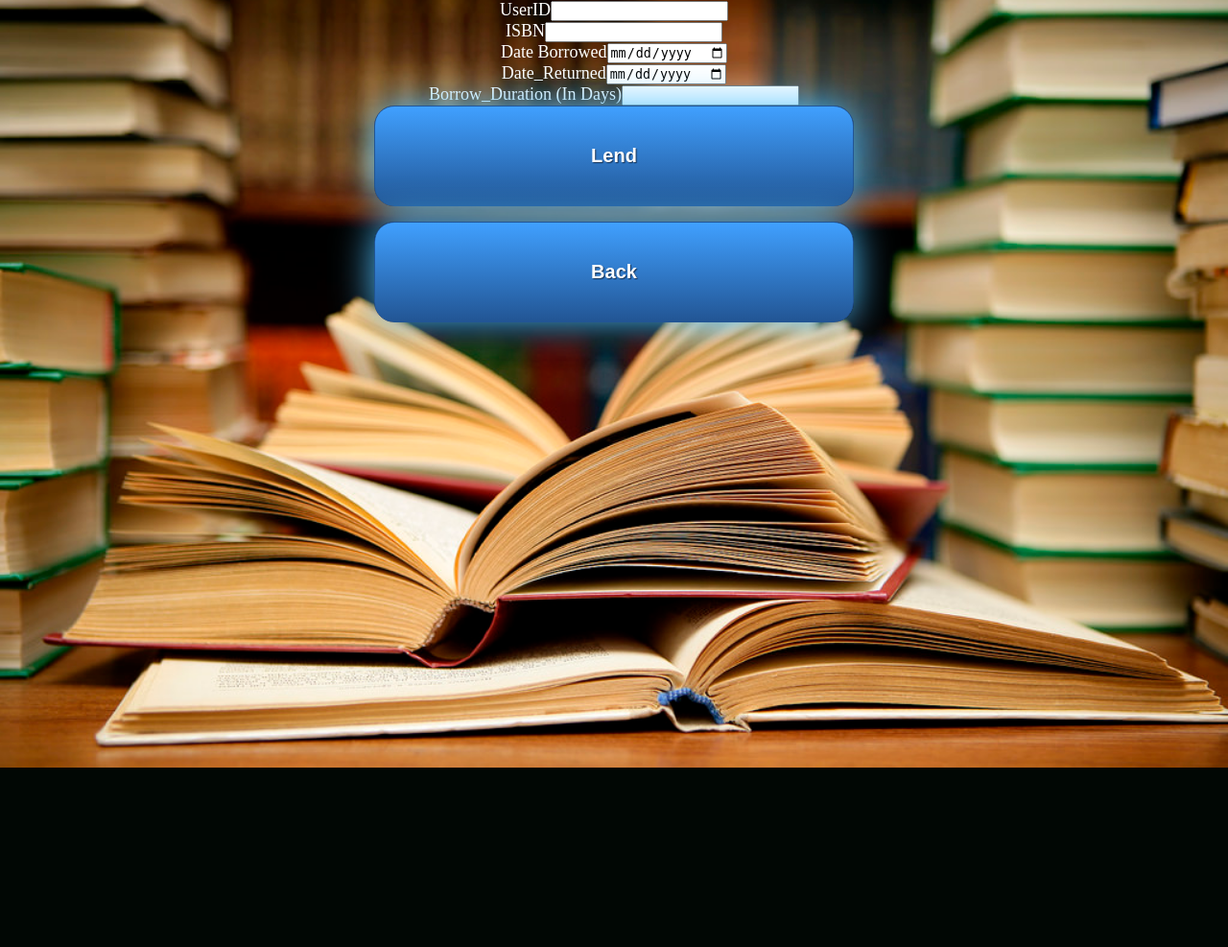
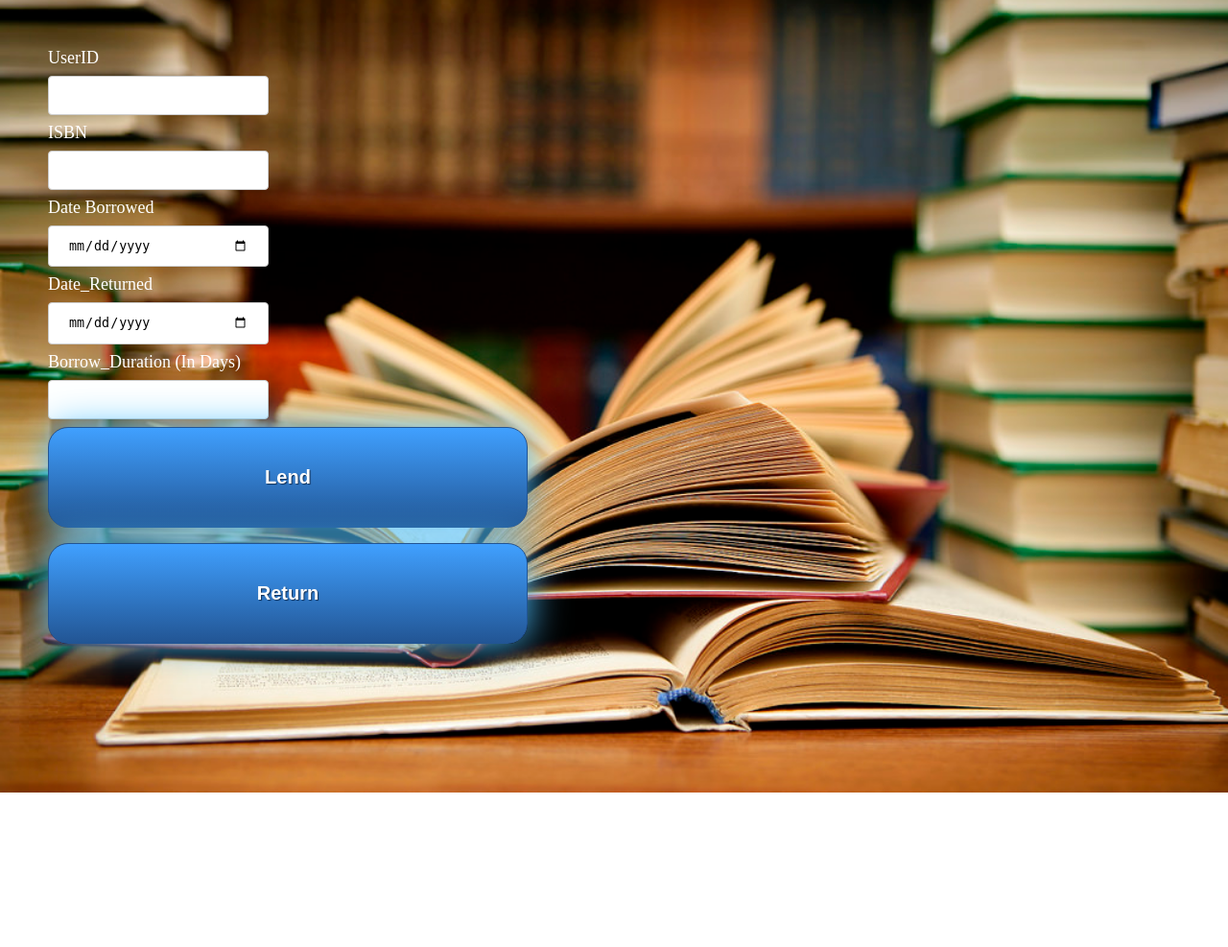
Before and after one commit to eddyxq/471, a PHP site: page /lendbook.php in a window 1280 px wide. Shown: the whole page at 96% size. Before the commit the page ends 800 px from the top, so only its background shows below. Run offline with PHP 8.4, Linux system fonts and the light colour scheme.

Commit message:
added css to lend and return book

```diff
--- a/webserver/lendbook.php
+++ b/webserver/lendbook.php
@@ -1,7 +1,81 @@
 <html>
 	<link rel="stylesheet" type="text/css" href="main.css">
+	<style>
+	input[type=text], select {
+	  width: 100%;
+	  padding: 12px 20px;
+	  margin: 8px 0;
+	  display: inline-block;
+	  border: 1px solid #ccc;
+	  border-radius: 4px;
+	  box-sizing: border-box;
+	}
+
+	input[type=date], select {
+	  width: 100%;
+	  padding: 12px 20px;
+	  margin: 8px 0;
+	  display: inline-block;
+	  border: 1px solid #ccc;
+	  border-radius: 4px;
+	  box-sizing: border-box;
+	}
+
+	input[type=number], select {
+	  width: 100%;
+	  padding: 12px 20px;
+	  margin: 8px 0;
+	  display: inline-block;
+	  border: 1px solid #ccc;
+	  border-radius: 4px;
+	  box-sizing: border-box;
+	}
+
+	input[type=submit] {
+	 width: 500px;
+		display: inline-block;
+		text-align: center;
+		vertical-align: middle;
+		padding: 40px 80px;
+		border: 1px solid #225594;
+		border-radius: 21px;
+		background: #40a0ff;
+		background: -webkit-gradient(linear, left top, left bottom, from(#40a0ff), to(#225594));
+		background: -moz-linear-gradient(top, #40a0ff, #225594);
+		background: linear-gradient(to bottom, #40a0ff, #225594);
+		-webkit-box-shadow: #4dc0ff 0px 0px 40px 0px;
+		-moz-box-shadow: #4dc0ff 0px 0px 40px 0px;
+		box-shadow: #4dc0ff 0px 0px 40px 0px;
+		text-shadow: #143257 1px 1px 1px;
+		font: normal normal bold 20px arial;
+		color: #ffffff;
+		text-decoration: none;
+	}
+
+	input[type=submit]:hover,
+	input[type=submit]:focus {
+		border: 1px solid ##a48d88;
+		background: #ffdcd4;
+		background: -webkit-gradient(linear, left top, left bottom, from(#ffdcd4), to(#9d8883));
+		background: -moz-linear-gradient(top, #ffdcd4, #9d8883);
+		background: linear-gradient(to bottom, #ffdcd4, #9d8883);
+		color: #ffffff;
+		text-decoration: none;
+	}
+	input[type=submit]:active {
+		background: #225594;
+		background: -webkit-gradient(linear, left top, left bottom, from(#225594), to(#225594));
+		background: -moz-linear-gradient(top, #225594, #225594);
+		background: linear-gradient(to bottom, #225594, #225594);
+	}
+
+	div {
+	  border-radius: 50px;
+	  padding: 50px 1000px 300px 50px;
+	}
+	</style>
 	<body>
-		<center>
+		<div>
 			<form action="lend.php" method="post">
 			   <font size="4" color="#ffffff">UserID</font><input type="number" name ="UserID"><br>
 			   <font size="4" color="#ffffff">ISBN</font><input type="text" name="ISBN"><br>
@@ -12,8 +86,8 @@
 			</form>
 
 			<form action="librarian.php" method="post">
-				<input type="submit" value="Back">
+				<input type="submit" value="Return">
 			</form>
-		</center>
+		</div>
 	</body>
 </html>
--- a/webserver/returnbook.php
+++ b/webserver/returnbook.php
@@ -1,6 +1,6 @@
-
 <html>
-	<body>
+	<link rel="stylesheet" type="text/css" href="main.css">
+		<body>
 			<?php
 
 // Create connection
```
